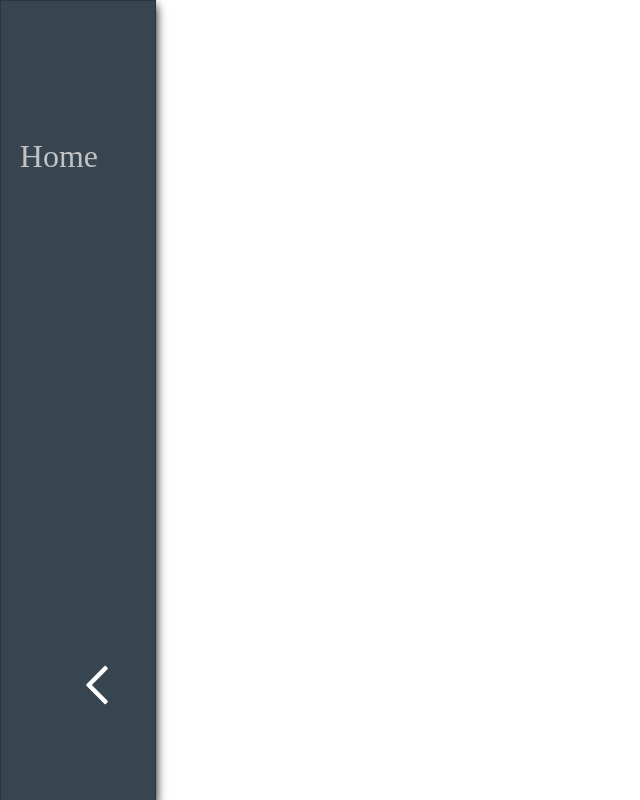
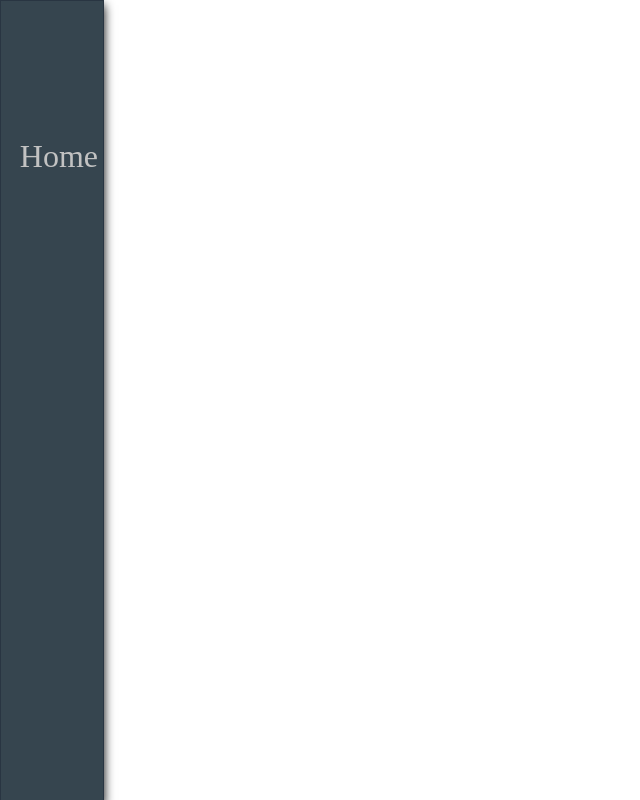
Before and after one commit to NSBEStevens/CTF, a React (Create React App) app: page / in a window 1280 px wide. Shown: the whole page, without its empty margins (0-640 px from the left). Built offline with nearby package versions, Linux system fonts and the light colour scheme.

Commit message:
Made navbar prettier

```diff
--- a/src/App.css
+++ b/src/App.css
@@ -1,33 +1,24 @@
 
 ul, li {
-  display: block;
+  position: relative;
+  display:none;
   padding: 1vh 0;
   margin-right:3vw;
+}
+
+.nav:hover ul, li {
+  display: block;
+  animation: appear 2s;
+}
+
+@keyframes appear{
+  0%{opacity: 0;}
+  100%{opacity: 1;}
 }
 
 ul {
   position: relative;
   margin: 15vh 1vw;
-  display: table;
-}
-
-img.arrow2 {
-  position: absolute;
-  bottom: 12vh;
-  height: 5vh;
-  width: 3vw;
-  z-index: 1000;
-}
-
-img.arrow1 {
-  position: absolute;
-  padding: 0;
-  margin: 0;
-  left: 6vw;
-  bottom: 12vh;
-  height: 5vh;
-  width: 3vw;
-  z-index: 1000;
 }
 
 .nav {
@@ -41,9 +32,16 @@ img.arrow1 {
   border-color: #293542;
   border-style: solid;
   z-index: 999;
+  width:1vw;
+  transition: width .5s ease-out;
+}
+
+.nav:hover {
+  width: 8vw;
 }
 
 button.nava:link, button.nava:visited, button.nava {
+  position: relative;
   font-family: "'Impact', Charcoal, sans-serif";
   font-size: 2em;
   color: rgb(194, 194, 194);
--- a/src/App.js
+++ b/src/App.js
@@ -9,11 +9,10 @@ const nav = [
 ];
 
 function Nav(props) {
-  const [drawer, toggle] = useState(true);
 
   return (
     <div className="nav">
-      {drawer?<ul>
+      <ul>
         {
           nav.map(x=>{
             return (<li key={x.page}>
@@ -21,13 +20,7 @@ function Nav(props) {
             </li>)
           })
         }
-      </ul>:<ul/>}
-      {/*eslint-disable-next-line*/}
-      <button className="nava" onClick={() => {
-                toggle(!drawer)
-            }}>
-      <img alt={!drawer? "open nav" : "close nav"} src={!drawer? "forward-arrow.svg" : "backward-arrow.svg"} className={drawer? "arrow1" : "arrow2"}></img>
-      </button>
+      </ul>
     </div>
   );
 }
```
